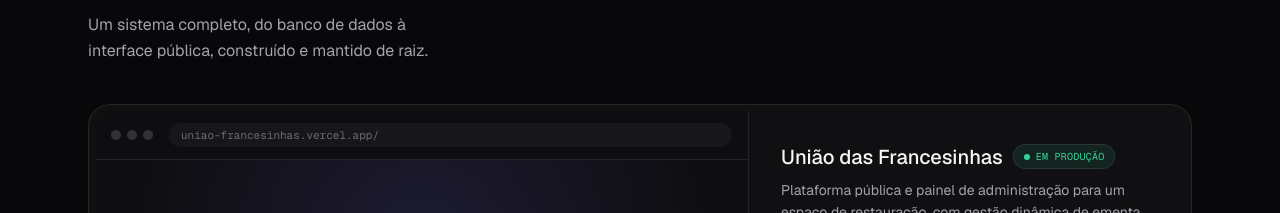
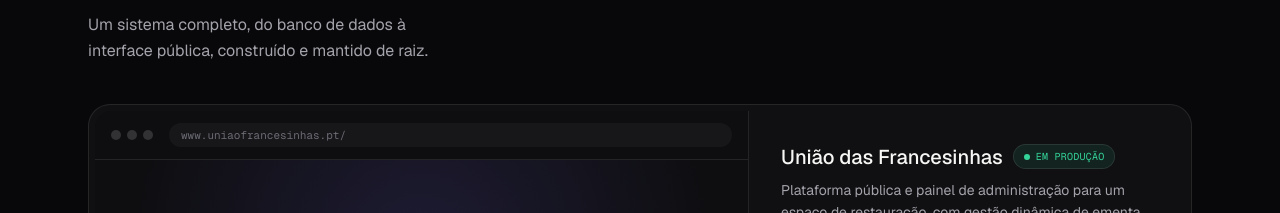
Before and after one commit to taigueis/portfolio, a Next.js app: page / in a window 1280 px wide. Shown: the part 957-1170 px from the top of the page. Built offline with nearby package versions, Linux system fonts and the light colour scheme.

Commit message:
feat: update uniao francesinhas live url to official production domain

```diff
--- a/src/data/projects.ts
+++ b/src/data/projects.ts
@@ -23,7 +23,7 @@ export const featuredProject: FeaturedProject = {
   description:
     "Plataforma pública e painel de administração para um espaço de restauração, com gestão dinâmica de ementa, motor autónomo de reabertura após encerramento temporário e uma superfície de autenticação endurecida ao nível de produção.",
   status: "Em Produção",
-  url: "https://uniao-francesinhas.vercel.app/",
+  url: "https://www.uniaofrancesinhas.pt/",
   stack: ["Next.js", "TypeScript", "Prisma ORM", "PostgreSQL", "Tailwind CSS", "Vercel"],
   metrics: [
     { label: "Níveis de ementa", value: "3" },
```
